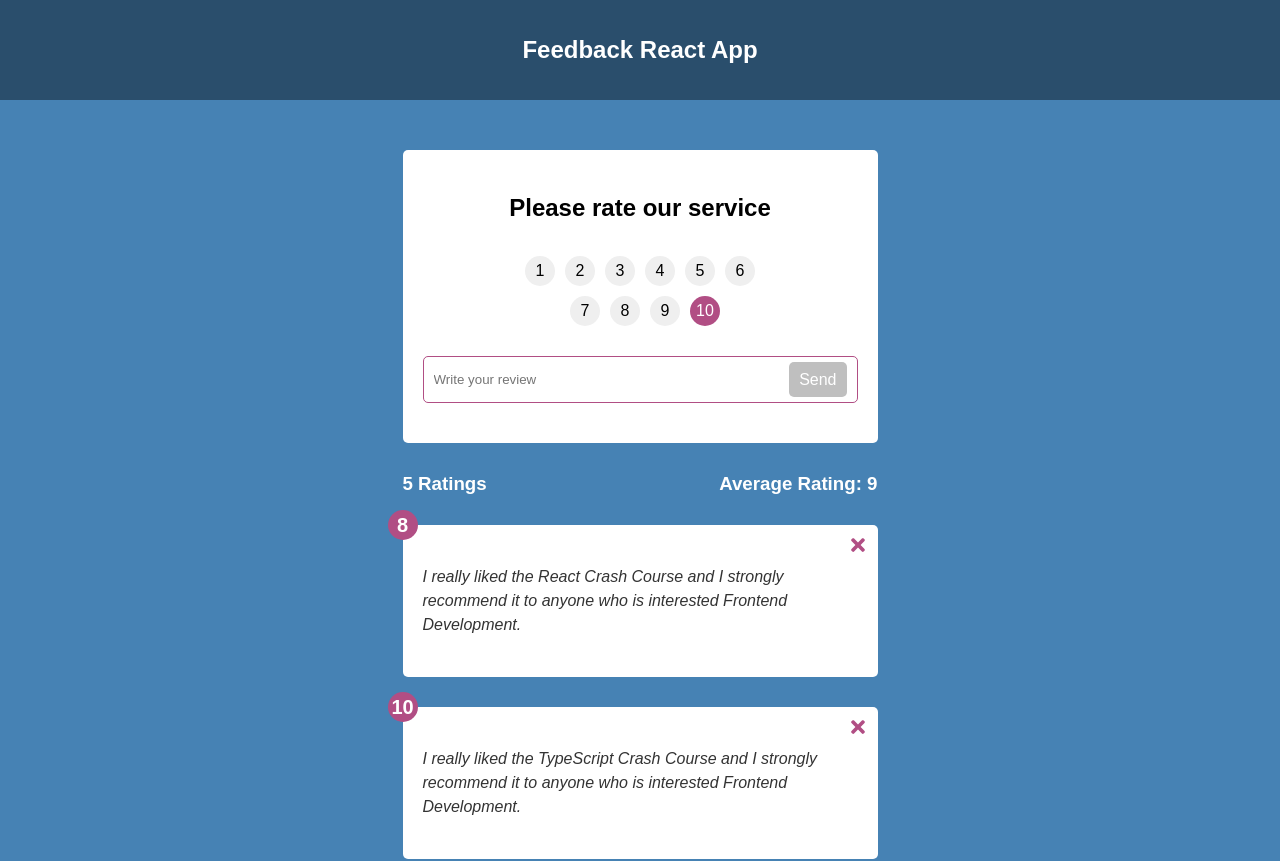
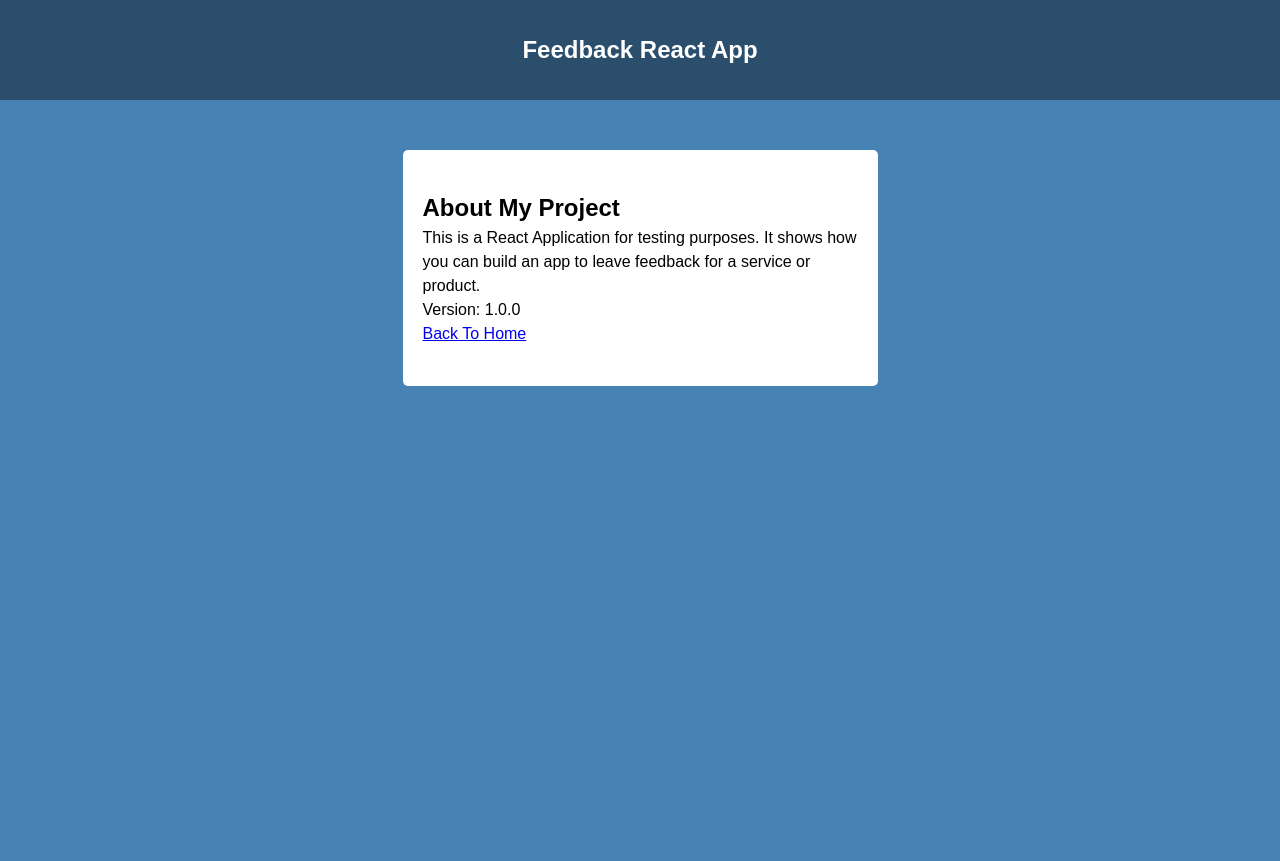
Before and after one commit to danielcostarosenthal/feedback-app, a React (Create React App) app: page /about in a window 1280 px wide. Shown: the top 861 px of the page. After the commit the page ends 800 px from the top, so only its background shows below. Built offline with nearby package versions, Linux system fonts and the light colour scheme.

Commit message:
Created About page

```diff
--- a/src/App.jsx
+++ b/src/App.jsx
@@ -1,11 +1,13 @@
 import { useState } from 'react'
 import { Resets } from './components/styles/Resets.styled'
 import { Container } from './components/styles/Container.styled'
+import { BrowserRouter, Route, Routes } from 'react-router-dom'
 import Header from './components/Header'
 import FeedbackList from './components/FeedbackList'
 import FeedbackStats from './components/FeedbackStats'
 import FeedbackData from './data/FeedbackData'
 import FeedbackForm from './components/FeedbackForm'
+import About from './pages/About'
 
 const App = () => {
 	const [feedbacks, feedbackSet] = useState(FeedbackData)
@@ -22,15 +24,28 @@ const App = () => {
 	}
 
 	return (
-		<>
+		<BrowserRouter>
 			<Resets />
 			<Header />
 			<Container>
-				<FeedbackForm handleAddFeedback={addFeedback} />
-				<FeedbackStats feedbacks={feedbacks} />
-				<FeedbackList feedbacks={feedbacks} handleDelete={deleteFeedback} />
+				<Routes>
+					<Route
+						exact
+						path='/'
+						element={
+							<>
+								<FeedbackForm handleAddFeedback={addFeedback} />
+								<FeedbackStats feedbacks={feedbacks} />
+								<FeedbackList
+									feedbacks={feedbacks}
+									handleDelete={deleteFeedback}
+								/>
+							</>
+						}></Route>
+					<Route path='/about' element={<About />} />
+				</Routes>
 			</Container>
-		</>
+		</BrowserRouter>
 	)
 }
 
--- a/src/components/FeedbackForm.jsx
+++ b/src/components/FeedbackForm.jsx
@@ -40,7 +40,7 @@ const FeedbackForm = ({ handleAddFeedback }) => {
 	return (
 		<Card>
 			<StyledFeedbackForm onSubmit={handleSubmit}>
-				<h2>Please rate our service</h2>
+				<h2>Please rate our services</h2>
 				<RatingSelect
 					select={(rating) => {
 						ratingSet(rating)
--- /dev/null
+++ b/src/pages/About.jsx
@@ -0,0 +1,21 @@
+import Card from '../components/shared/Card'
+
+const About = () => {
+	return (
+		<Card>
+			<div>
+				<h2>About My Project</h2>
+				<p>
+					This is a React Application for testing purposes. It shows how you can
+					build an app to leave feedback for a service or product.
+				</p>
+				<p>Version: 1.0.0</p>
+				<div>
+					<a href='/'>Back To Home</a>
+				</div>
+			</div>
+		</Card>
+	)
+}
+
+export default About
```
